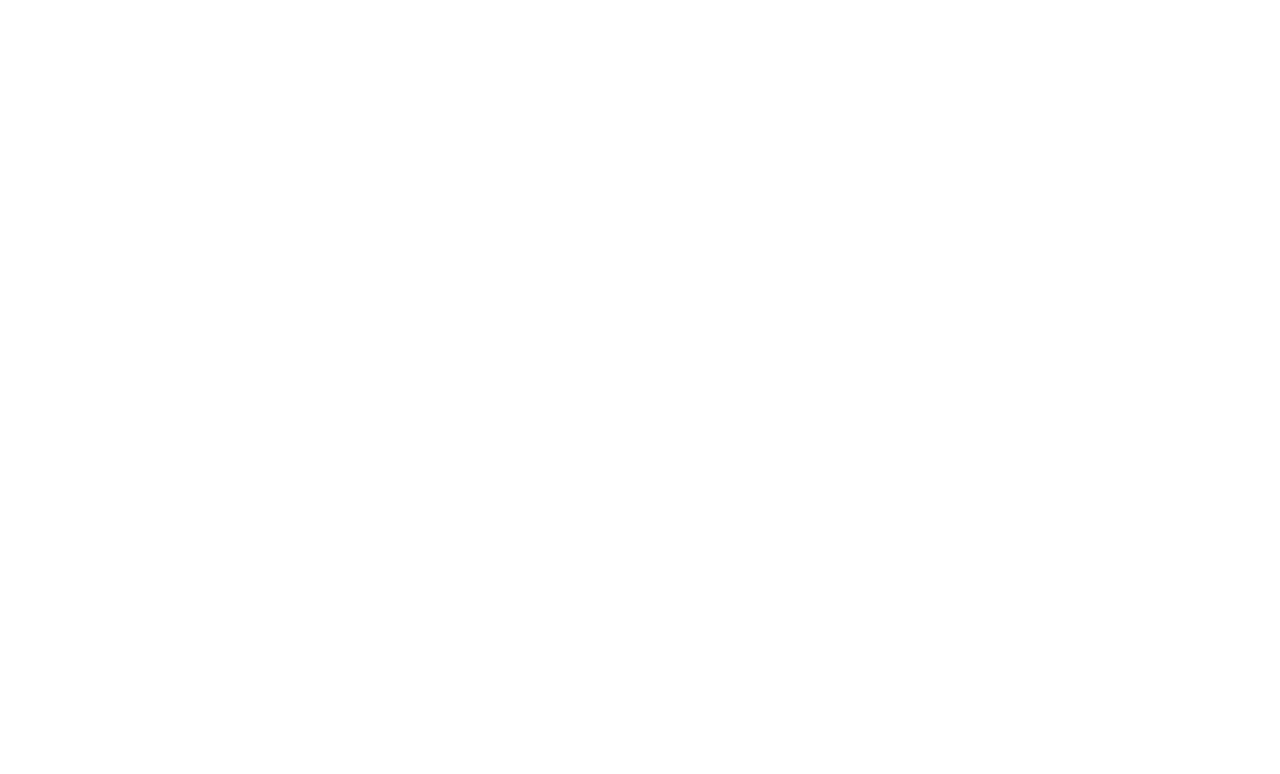
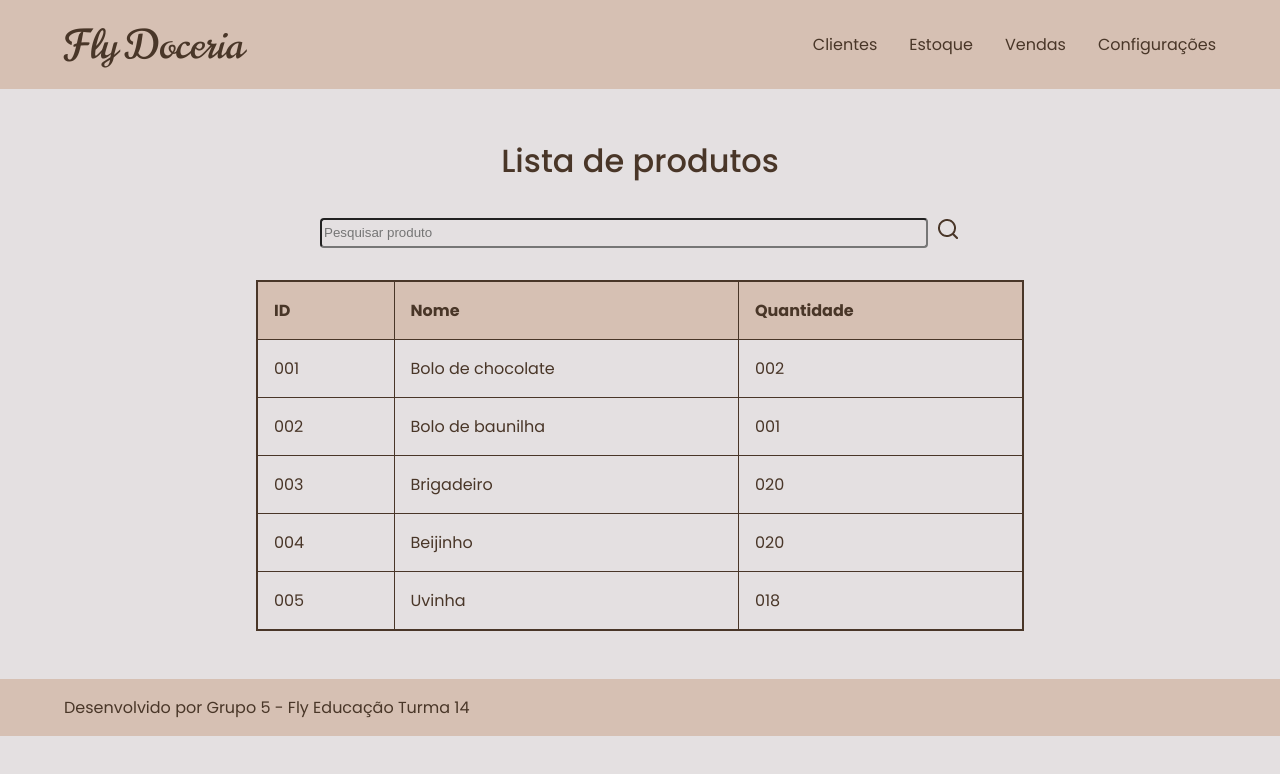
Before and after one commit to lanussehelena/flydoceria, a plain HTML site: page estoque.html in a window 1280 px wide. Drawn offline with Linux system fonts and the light colour scheme.

Commit message:
paginas clientes, estoque e historico vendas

```diff
--- a/clientes.html
+++ b/clientes.html
@@ -0,0 +1,83 @@
+<!DOCTYPE html>
+<html lang="pt-br">
+<head>
+    <meta charset="UTF-8">
+    <meta name="viewport" content="width=device-width, initial-scale=1.0">
+    <title>Fly Doceria</title>
+    <link rel="stylesheet" href="./css/style.css">
+    <link rel="preconnect" href="https://fonts.googleapis.com">
+    <link rel="preconnect" href="https://fonts.gstatic.com" crossorigin>
+    <link href="https://fonts.googleapis.com/css2?family=Inter:wght@100..900&family=Poppins:ital,wght@0,100;0,200;0,300;0,400;0,500;0,600;0,700;0,800;0,900;1,100;1,200;1,300;1,400;1,500;1,600;1,700;1,800;1,900&family=Press+Start+2P&display=swap" rel="stylesheet">
+    <link rel="preconnect" href="https://fonts.googleapis.com">
+    <link rel="preconnect" href="https://fonts.gstatic.com" crossorigin>
+    <link href="https://fonts.googleapis.com/css2?family=Inter:wght@100..900&family=Norican&family=Poppins:ital,wght@0,100;0,200;0,300;0,400;0,500;0,600;0,700;0,800;0,900;1,100;1,200;1,300;1,400;1,500;1,600;1,700;1,800;1,900&family=Press+Start+2P&display=swap" rel="stylesheet">
+</head>
+<body>
+    <div class="container">
+        <header class="cabecalho">
+            <a href="/pagina-inicial.html"><h1 class="cabecalho-logo">Fly Doceria</h1></a>
+            <nav>
+                <ul class="cabecalho-navegacao">
+                    <li><a href="/clientes.html">Clientes</a></li>
+                    <li><a href="/estoque.html">Estoque</a></li>
+                    <li><a href="/vendas.html">Vendas</a></li>
+                    <li><a href="/configuracoes.html">Configurações</a></li>
+                </ul>
+            </nav>
+        </header>
+        <main class="clientes-principal">
+            <h1>Lista de clientes</h1>
+            <div class="clientes-principal-busca">
+                <input class="clientes-principal-busca-nome" type="text" name="nome" id="nome" placeholder="Pesquisar cliente">
+                <a href="" class="nova-venda-pesquisa"><img src="./imagens/search.png" alt=""></a>
+            </div>
+            <table class="tabela">
+                <colgroup>
+                    <col style="width: 2rem">
+                    <col style="width: 10rem">
+                    <col style="width: 2rem">
+                </colgroup>
+                <thead>
+                    <tr>
+                        <th>ID</th>
+                        <th>Nome</th>
+                        <th>Telefone</th>
+                    </tr>
+                </thead>
+                <tbody>
+                    <tr>
+                        <td>001</td>
+                        <td>Maria Silva</td>
+                        <td>(83) 9999-9991</td>
+                    </tr>
+                    <tr>
+                        <td>002</td>
+                        <td>Tereza Costa</td>
+                        <td>(83) 9999-9992</td>
+                    </tr>
+                    <tr>
+                        <td>003</td>
+                        <td>Clara Santos</td>
+                        <td>(85) 9999-9993</td>
+                    </tr>
+                    <tr>
+                        <td>004</td>
+                        <td>João Teixeira</td>
+                        <td>(83) 9999-9994</td>
+                    </tr>
+                    <tr>
+                        <td>005</td>
+                        <td>José Cunha</td>
+                        <td>(85) 9999-9995</td>
+                    </tr>
+                </tbody>
+            </table>
+        </main>
+        <footer>
+            <p>Desenvolvido por Grupo 5 - Fly Educação Turma 14</p>
+        </footer>
+    </div>
+
+    <script src="./script/script.js"></script>
+</body>
+</html>
--- /dev/null
+++ b/css/clientes.css
@@ -0,0 +1,45 @@
+.clientes-principal {
+    display: flex;
+    flex-direction: column;
+    align-items: center;
+    gap: 2rem;
+    margin: 1rem 4rem;
+    padding: 2rem 6rem;
+}
+
+.clientes-principal h1 {
+    color: #493628;
+    font-weight: 500;
+}
+
+.clientes-principal-busca {
+    display: flex;
+    gap: 0.5rem;
+    align-items: center;
+}
+
+.clientes-principal-busca-nome {
+    background-color: #E4E0E1;
+    border-radius: 4px;
+    width: 600px;
+    height: 1.5rem;
+}
+
+table {
+    border-collapse: collapse;
+    width: 80%;
+    border: 2px solid #493628;
+    font-size: 1rem;
+    color: #493628;
+}
+
+th, td {
+    border: 1px solid #493628;
+    padding: 1rem;
+    text-align: left;
+}
+
+th {
+    background-color: #D6C0B3;
+    font-weight: bold;
+}
--- /dev/null
+++ b/css/estoque.css
@@ -0,0 +1,45 @@
+.produtos-principal {
+    display: flex;
+    flex-direction: column;
+    align-items: center;
+    gap: 2rem;
+    margin: 1rem 4rem;
+    padding: 2rem 6rem;
+}
+
+.produtos-principal h1 {
+    color: #493628;
+    font-weight: 500;
+}
+
+.produtos-principal-busca {
+    display: flex;
+    gap: 0.5rem;
+    align-items: center;
+}
+
+.produtos-principal-busca-nome {
+    background-color: #E4E0E1;
+    border-radius: 4px;
+    width: 600px;
+    height: 1.5rem;
+}
+
+table {
+    border-collapse: collapse;
+    width: 80%;
+    border: 2px solid #493628;
+    font-size: 1rem;
+    color: #493628;
+}
+
+th, td {
+    border: 1px solid #493628;
+    padding: 1rem;
+    text-align: left;
+}
+
+th {
+    background-color: #D6C0B3;
+    font-weight: bold;
+}
--- /dev/null
+++ b/css/historico-vendas.css
@@ -0,0 +1,45 @@
+.historico-vendas-principal {
+    display: flex;
+    flex-direction: column;
+    align-items: center;
+    gap: 2rem;
+    margin: 1rem 4rem;
+    padding: 2rem 6rem;
+}
+
+.historico-vendas-principal h1 {
+    color: #493628;
+    font-weight: 500;
+}
+
+.historico-vendas-principal-busca {
+    display: flex;
+    gap: 0.5rem;
+    align-items: center;
+}
+
+.historico-vendas-principal-busca-nome {
+    background-color: #E4E0E1;
+    border-radius: 4px;
+    width: 600px;
+    height: 1.5rem;
+}
+
+table {
+    border-collapse: collapse;
+    width: 80%;
+    border: 2px solid #493628;
+    font-size: 1rem;
+    color: #493628;
+}
+
+th, td {
+    border: 1px solid #493628;
+    padding: 1rem;
+    text-align: left;
+}
+
+th {
+    background-color: #D6C0B3;
+    font-weight: bold;
+}
--- a/css/style.css
+++ b/css/style.css
@@ -4,6 +4,9 @@
 @import "cadastro-produto.css";
 @import "nova-venda.css";
 @import "vendas.css";
+@import "clientes.css";
+@import "estoque.css";
+@import "historico-vendas.css";
 
 /* Geral */
 
--- a/estoque.html
+++ b/estoque.html
@@ -0,0 +1,83 @@
+<!DOCTYPE html>
+<html lang="pt-br">
+<head>
+    <meta charset="UTF-8">
+    <meta name="viewport" content="width=device-width, initial-scale=1.0">
+    <title>Fly Doceria</title>
+    <link rel="stylesheet" href="./css/style.css">
+    <link rel="preconnect" href="https://fonts.googleapis.com">
+    <link rel="preconnect" href="https://fonts.gstatic.com" crossorigin>
+    <link href="https://fonts.googleapis.com/css2?family=Inter:wght@100..900&family=Poppins:ital,wght@0,100;0,200;0,300;0,400;0,500;0,600;0,700;0,800;0,900;1,100;1,200;1,300;1,400;1,500;1,600;1,700;1,800;1,900&family=Press+Start+2P&display=swap" rel="stylesheet">
+    <link rel="preconnect" href="https://fonts.googleapis.com">
+    <link rel="preconnect" href="https://fonts.gstatic.com" crossorigin>
+    <link href="https://fonts.googleapis.com/css2?family=Inter:wght@100..900&family=Norican&family=Poppins:ital,wght@0,100;0,200;0,300;0,400;0,500;0,600;0,700;0,800;0,900;1,100;1,200;1,300;1,400;1,500;1,600;1,700;1,800;1,900&family=Press+Start+2P&display=swap" rel="stylesheet">
+</head>
+<body>
+    <div class="container">
+        <header class="cabecalho">
+            <a href="/pagina-inicial.html"><h1 class="cabecalho-logo">Fly Doceria</h1></a>
+            <nav>
+                <ul class="cabecalho-navegacao">
+                    <li><a href="/clientes.html">Clientes</a></li>
+                    <li><a href="/estoque.html">Estoque</a></li>
+                    <li><a href="/vendas.html">Vendas</a></li>
+                    <li><a href="/configuracoes.html">Configurações</a></li>
+                </ul>
+            </nav>
+        </header>
+        <main class="produtos-principal">
+            <h1>Lista de produtos</h1>
+            <div class="produtos-principal-busca">
+                <input class="produtos-principal-busca-nome" type="text" name="nome" id="nome" placeholder="Pesquisar produto">
+                <a href="" class="nova-venda-pesquisa"><img src="./imagens/search.png" alt=""></a>
+            </div>
+            <table class="tabela">
+                <colgroup>
+                    <col style="width: 2rem">
+                    <col style="width: 10rem">
+                    <col style="width: 2rem">
+                </colgroup>
+                <thead>
+                    <tr>
+                        <th>ID</th>
+                        <th>Nome</th>
+                        <th>Quantidade</th>
+                    </tr>
+                </thead>
+                <tbody>
+                    <tr>
+                        <td>001</td>
+                        <td>Bolo de chocolate</td>
+                        <td>002</td>
+                    </tr>
+                    <tr>
+                        <td>002</td>
+                        <td>Bolo de baunilha</td>
+                        <td>001</td>
+                    </tr>
+                    <tr>
+                        <td>003</td>
+                        <td>Brigadeiro</td>
+                        <td>020</td>
+                    </tr>
+                    <tr>
+                        <td>004</td>
+                        <td>Beijinho</td>
+                        <td>020</td>
+                    </tr>
+                    <tr>
+                        <td>005</td>
+                        <td>Uvinha</td>
+                        <td>018</td>
+                    </tr>
+                </tbody>
+            </table>
+        </main>
+        <footer>
+            <p>Desenvolvido por Grupo 5 - Fly Educação Turma 14</p>
+        </footer>
+    </div>
+
+    <script src="./script/script.js"></script>
+</body>
+</html>
```
Also changed, not shown: historico-vendas.html (+83 -0 lines).
